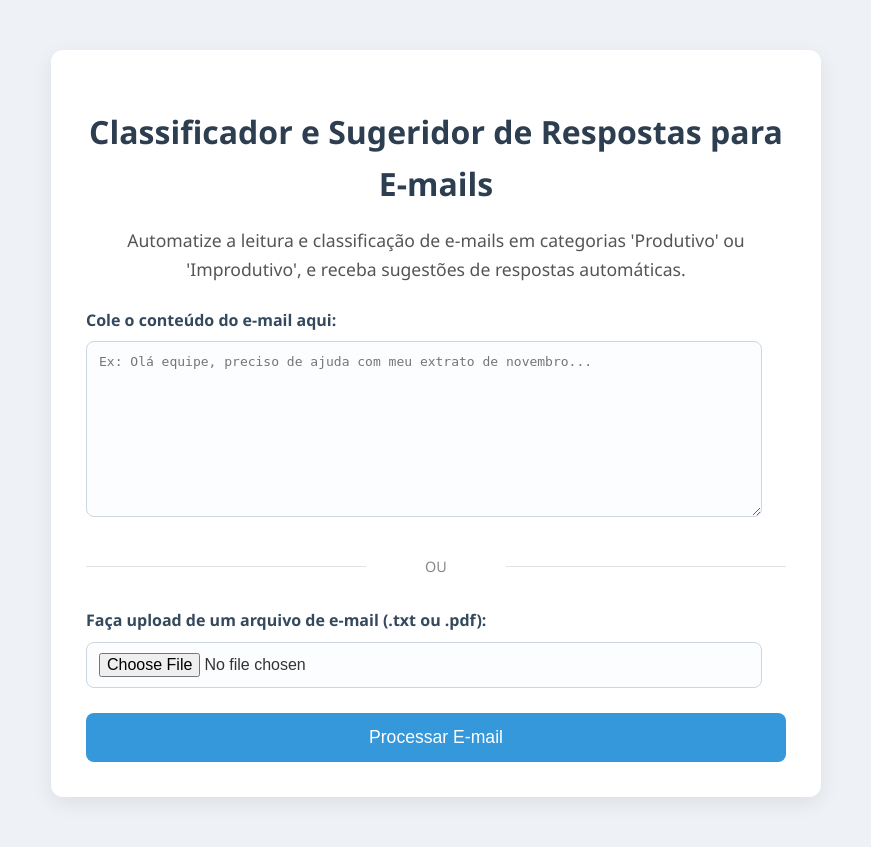
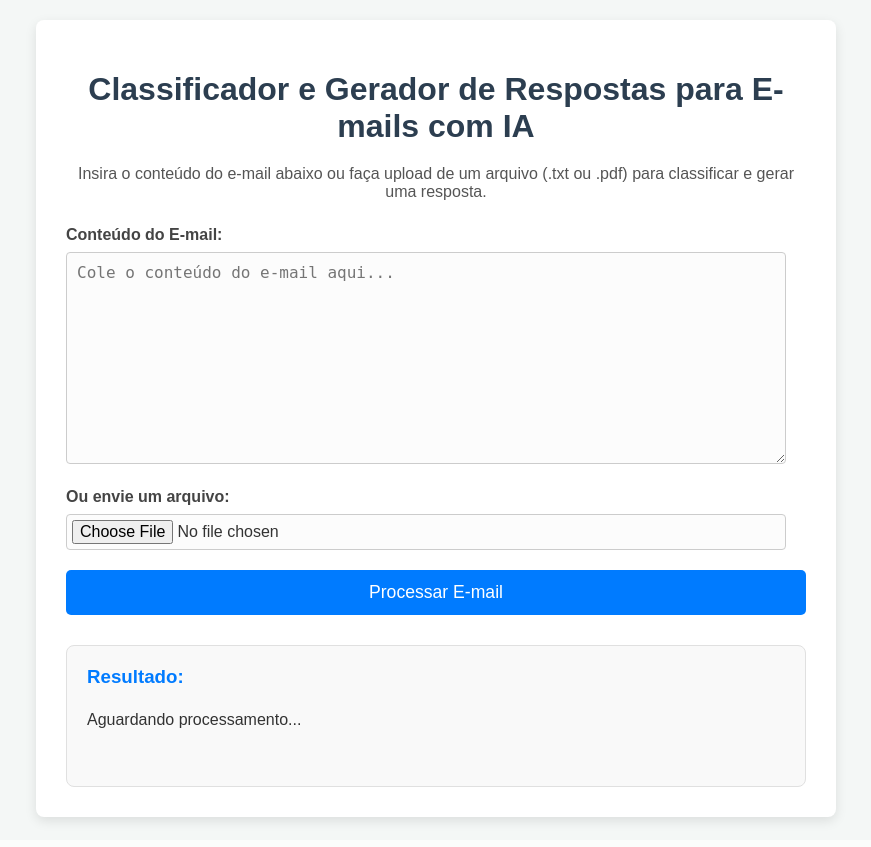
Before and after one commit to Hiena03/projeto-autou-email-classifier-ia, a Flask app: page / in a window 1280 px wide. Shown: the whole page, without its empty margins (204-1075 px from the left). After the commit the page ends 825 px from the top, so only its background shows below. Run offline with Flask 3, Linux system fonts and the light colour scheme.

Commit message:
feat: Correção robusta de frontend para evitar refresh e com debug expandido

```diff
--- a/requirements.txt
+++ b/requirements.txt
@@ -6,7 +6,7 @@ click==8.3.0
 colorama==0.4.6
 distro==1.9.0
 Flask==3.1.2
-gunicorn==23.0.0  # Servidor WSGI para deploy
+gunicorn==23.0.0
 h11==0.16.0
 httpcore==1.0.9
 httpx==0.28.1
--- a/static/css/style.css
+++ b/static/css/style.css
@@ -1,48 +1,39 @@
+/* style.css */
 body {
-    font-family: 'Segoe UI', Tahoma, Geneva, Verdana, sans-serif;
+    font-family: 'Arial', sans-serif;
     margin: 0;
     padding: 20px;
-    background-color: #eef2f7; /* Cor de fundo suave */
+    background-color: #f4f7f6;
     color: #333;
-    line-height: 1.6;
     display: flex;
     justify-content: center;
-    align-items: flex-start; /* Alinha no topo */
-    min-height: 100vh;
+    align-items: flex-start; /* Alinhamento superior para páginas mais longas */
+    min-height: 100vh; /* Ocupa a altura total da viewport */
 }
 
 .container {
-    max-width: 700px;
+    background-color: #ffffff;
+    padding: 30px;
+    border-radius: 8px;
+    box-shadow: 0 4px 12px rgba(0, 0, 0, 0.1);
     width: 100%;
-    margin: 30px auto;
-    background-color: #ffffff;
-    padding: 35px;
-    border-radius: 12px;
-    box-shadow: 0 6px 20px rgba(0, 0, 0, 0.08); /* Sombra mais suave */
-    text-align: center;
+    max-width: 800px; /* Largura máxima para melhor legibilidade */
+    box-sizing: border-box; /* Garante que padding e border sejam incluídos na largura */
 }
 
-h1 {
+h1, h3 {
     color: #2c3e50;
-    margin-bottom: 15px;
-    font-size: 2em;
-}
-
-h2 {
-    color: #34495e;
-    margin-top: 30px;
-    margin-bottom: 15px;
-    font-size: 1.6em;
+    text-align: center;
+    margin-bottom: 20px;
 }
 
 p {
+    text-align: center;
+    margin-bottom: 25px;
     color: #555;
-    margin-bottom: 25px;
-    font-size: 1.1em;
 }
 
 .form-group {
-    text-align: left;
     margin-bottom: 20px;
 }
 
@@ -50,159 +41,68 @@ label {
     display: block;
     margin-bottom: 8px;
     font-weight: bold;
-    color: #34495e;
-    font-size: 1em;
+    color: #444;
 }
 
-textarea, input[type="file"] {
-    width: calc(100% - 24px); /* Ajusta para padding */
-    padding: 12px;
-    border: 1px solid #cdd6e0;
-    border-radius: 8px;
-    box-sizing: border-box; /* Inclui padding na largura */
-    font-size: 1em;
-    resize: vertical; /* Permite redimensionar verticalmente */
-    background-color: #fcfdff;
+textarea,
+input[type="file"] {
+    width: calc(100% - 20px); /* Ajusta a largura para considerar o padding */
+    padding: 10px;
+    border: 1px solid #ccc;
+    border-radius: 4px;
+    box-sizing: border-box;
+    font-size: 1rem;
+    background-color: #fcfcfc;
 }
 
 input[type="file"] {
-    padding-top: 10px;
-    padding-bottom: 10px;
+    padding: 5px; /* Menor padding para input file */
 }
 
 button {
-    display: block;
+    background-color: #007bff;
+    color: white;
+    padding: 12px 20px;
+    border: none;
+    border-radius: 5px;
+    cursor: pointer;
+    font-size: 1.1rem;
     width: 100%;
-    padding: 14px;
-    background-color: #3498db; /* Azul vibrante */
-    color: white;
-    border: none;
-    border-radius: 8px;
-    font-size: 1.1em;
-    cursor: pointer;
-    transition: background-color 0.3s ease, transform 0.2s ease;
-    margin-top: 25px;
+    transition: background-color 0.3s ease;
+    box-sizing: border-box;
 }
 
-button:hover:not(:disabled) { /* Não aplica hover se desabilitado */
-    background-color: #2980b9; /* Azul mais escuro no hover */
-    transform: translateY(-2px);
+button:hover {
+    background-color: #0056b3;
 }
 
-button:disabled {
-    background-color: #cccccc; /* Cinza para botão desabilitado */
-    cursor: not-allowed;
-    transform: none; /* Remove efeito de transform */
+.result-box {
+    margin-top: 30px;
+    padding: 20px;
+    border: 1px solid #e0e0e0;
+    border-radius: 8px;
+    background-color: #f9f9f9;
+    min-height: 100px;
 }
 
-.or-separator {
-    position: relative;
-    text-align: center;
-    margin: 30px 0;
-    color: #888;
-    font-size: 0.9em;
+.result-box h3 {
+    margin-top: 0;
+    text-align: left;
+    color: #007bff;
 }
 
-.or-separator::before,
-.or-separator::after {
-    content: '';
-    position: absolute;
-    top: 50%;
-    width: 40%;
-    height: 1px;
-    background-color: #e0e0e0;
+.result-box p {
+    text-align: left;
+    margin-bottom: 10px;
+    line-height: 1.5;
+    color: #333;
 }
 
-.or-separator::before {
-    left: 0;
-}
-
-.or-separator::after {
-    right: 0;
-}
-
-.results-area {
-    margin-top: 40px;
-    padding-top: 30px;
-    border-top: 1px solid #eef2f7;
-}
-
-#results p {
-    text-align: left;
-    margin-bottom: 15px;
-}
-
-#results strong {
+.result-box strong {
     color: #2c3e50;
 }
 
-#classification_result {
+.result-box p.error {
+    color: red;
     font-weight: bold;
-    color: #007bff; /* Azul para destaque da classificação */
 }
-
-#auto_reply_result {
-    background-color: #f7f9fc;
-    border: 1px solid #eef2f7;
-    margin-bottom: 15px;
-    min-height: 150px;
-}
-
-/* --- Novos estilos para feedback --- */
-.feedback-message {
-    padding: 12px 15px;
-    margin-top: 20px;
-    margin-bottom: 10px; /* Adiciona margem inferior para separar do próximo elemento */
-    border-radius: 8px;
-    font-weight: bold;
-    text-align: center;
-    display: flex; /* Para alinhar spinner e texto */
-    align-items: center;
-    justify-content: center;
-    gap: 10px; /* Espaço entre spinner e texto */
-    box-shadow: 0 2px 5px rgba(0, 0, 0, 0.05);
-}
-
-.feedback-message.loading {
-    background-color: #e0f7fa; /* Light blue */
-    color: #007bff; /* Blue */
-    border: 1px solid #b2ebf2;
-}
-
-.feedback-message.error {
-    background-color: #fde6e9; /* Light red */
-    color: #c0392b; /* Dark red */
-    border: 1px solid #f9bdbf;
-}
-
-.feedback-message.success {
-    background-color: #e6fae6; /* Light green */
-    color: #27ae60; /* Dark green */
-    border: 1px solid #c9f0c9;
-}
-
-/* Estilo para o spinner */
-.spinner {
-    border: 4px solid rgba(0, 0, 0, 0.1);
-    border-top: 4px solid #007bff; /* Cor do spinner */
-    border-radius: 50%;
-    width: 24px; /* Aumentado um pouco */
-    height: 24px; /* Aumentado um pouco */
-    animation: spin 1s linear infinite;
-}
-
-@keyframes spin {
-    0% { transform: rotate(0deg); }
-    100% { transform: rotate(360deg); }
-}
-
-/* Media Queries para responsividade básica */
-@media (max-width: 768px) {
-    .container {
-        margin: 20px 15px;
-        padding: 25px;
-    }
-    h1 { font-size: 1.8em; }
-    h2 { font-size: 1.4em; }
-    p, label, textarea, input, button { font-size: 0.95em; }
-}
--- a/static/js/main.js
+++ b/static/js/main.js
@@ -1,20 +1,34 @@
 // main.js
 document.addEventListener('DOMContentLoaded', () => {
-    console.log("main.js carregado."); // DEBUG: Verifica se o script está sendo executado
+    console.log("main.js: Script carregado e DOMContentLoaded."); // DEBUG 1: Verifica se o script está sendo executado
 
     const form = document.getElementById('email-form');
+    // Verifica se o formulário foi encontrado no DOM
+    if (!form) {
+        console.error("main.js: ERRO - Formulário com ID 'email-form' NÃO encontrado no DOM.");
+        // Se o formulário não for encontrado, o script não pode anexar o event listener e a página vai recarregar.
+        return; // Sai da função para evitar erros posteriores.
+    }
+    console.log("main.js: Formulário com ID 'email-form' encontrado."); // DEBUG 2: Confirma que o formulário foi encontrado
+
     const emailTextArea = document.getElementById('email-text-area');
     const emailFileInput = document.getElementById('email-file-input');
     const classificationOutput = document.getElementById('classification-output');
     const responseOutput = document.getElementById('response-output');
     const resultDisplay = document.getElementById('result-display');
-    const processButton = form ? form.querySelector('button[type="submit"]') : null; // Pega o botão
+    const processButton = form.querySelector('button[type="submit"]'); // Pega o botão dentro do formulário
 
-    console.log("Formulário encontrado:", form); // DEBUG: Verifica se o formulário foi encontrado
+    // Verificações adicionais para garantir que todos os elementos foram encontrados
+    if (!emailTextArea) console.error("main.js: ERRO - Elemento com ID 'email-text-area' NÃO encontrado.");
+    if (!emailFileInput) console.error("main.js: ERRO - Elemento com ID 'email-file-input' NÃO encontrado.");
+    if (!classificationOutput) console.error("main.js: ERRO - Elemento com ID 'classification-output' NÃO encontrado.");
+    if (!responseOutput) console.error("main.js: ERRO - Elemento com ID 'response-output' NÃO encontrado.");
+    if (!resultDisplay) console.error("main.js: ERRO - Elemento com ID 'result-display' NÃO encontrado.");
+    if (!processButton) console.error("main.js: ERRO - Botão de submit NÃO encontrado dentro do formulário.");
 
-    if (form) {
+
     form.addEventListener('submit', async (event) => {
-            console.log("Evento de submit acionado. Prevenindo default..."); // DEBUG: Verifica se o evento foi interceptado
+        console.log("main.js: Evento de submit acionado. Prevenindo default..."); // DEBUG 3: Verifica se o evento foi interceptado
         event.preventDefault(); // ESSENCIAL: Impede o envio padrão do formulário (e a atualização da página)
 
         // Limpa mensagens anteriores e mostra status de processamento
@@ -24,7 +38,7 @@ document.addEventListener('DOMContentLoaded', () => {
         resultDisplay.classList.remove('error'); // Remove classe de erro se existir
 
         if (processButton) {
-                processButton.disabled = true; // Desabilita o botão
+            processButton.disabled = true; // Desabilita o botão para evitar múltiplos envios
             processButton.textContent = 'Processando...'; // Muda o texto do botão
         }
 
@@ -38,7 +52,6 @@ document.addEventListener('DOMContentLoaded', () => {
         }
 
         // Adiciona o arquivo, se um foi selecionado
-            // Verifica também se o arquivo realmente tem um nome, para evitar envios vazios
         if (emailFileInput && emailFileInput.files.length > 0 && emailFileInput.files[0].name) {
             formData.append('email_file', emailFileInput.files[0]);
             hasContent = true;
@@ -52,13 +65,14 @@ document.addEventListener('DOMContentLoaded', () => {
                 processButton.disabled = false;
                 processButton.textContent = 'Processar E-mail';
             }
+            console.log("main.js: Nenhuma entrada fornecida pelo usuário."); // DEBUG: Nenhuma entrada
             return; // Interrompe a função se não há conteúdo
         }
 
         try {
             // *** ATENÇÃO: SUBSTITUA ESTA URL PELA SUA URL DO RENDER.COM ***
             const backendUrl = 'projeto-autou-email-classifier-ia-maykonjnerdl.replit.app';
-                console.log(`Enviando requisição para: ${backendUrl}`); // DEBUG: Mostra para onde a requisição está indo
+            console.log(`main.js: Enviando requisição para: ${backendUrl}`); // DEBUG: Mostra para onde a requisição está indo
 
             const response = await fetch(backendUrl, {
                 method: 'POST',
@@ -70,8 +84,8 @@ document.addEventListener('DOMContentLoaded', () => {
             try {
                 data = await response.json();
             } catch (jsonError) {
+                console.error("main.js: Erro ao parsear JSON da resposta:", jsonError);
                 // Se não conseguir parsear JSON, pode ser um erro HTTP sem corpo JSON
-                    console.error("Erro ao parsear JSON da resposta:", jsonError);
                 data.error = data.error || `Resposta não JSON do servidor (Status: ${response.status})`;
             }
 
@@ -80,12 +94,12 @@ document.addEventListener('DOMContentLoaded', () => {
                 classificationOutput.textContent = `Erro: ${errorMessage}`;
                 classificationOutput.style.color = 'red';
                 responseOutput.textContent = '';
-                    console.error("Erro do backend:", data);
+                console.error("main.js: Erro do backend:", data);
             } else { // Se a resposta foi um sucesso, com classificação e sugestão
                 classificationOutput.textContent = `Classificação: ${data.classificacao}`;
                 classificationOutput.style.color = '#333'; // Resetar cor para sucesso
                 responseOutput.textContent = `Resposta Sugerida: ${data.resposta_sugerida}`;
-                    console.log("Resposta completa da IA:", data);
+                console.log("main.js: Resposta completa da IA:", data);
             }
 
         } catch (error) {
@@ -93,7 +107,7 @@ document.addEventListener('DOMContentLoaded', () => {
             classificationOutput.textContent = `Não foi possível conectar ao servidor. Detalhes: ${error.message}`;
             classificationOutput.style.color = 'red';
             responseOutput.textContent = '';
-                console.error("Erro na conexão ou processamento:", error);
+            console.error("main.js: Erro na conexão ou processamento:", error);
         } finally {
             if (processButton) {
                 processButton.disabled = false; // Reabilita o botão
@@ -101,5 +115,4 @@ document.addEventListener('DOMContentLoaded', () => {
             }
         }
     });
-    }
 });
--- a/templates/index.html
+++ b/templates/index.html
@@ -1,49 +1,46 @@
 <!DOCTYPE html>
-<html lang="pt-br">
+<html lang="pt-BR">
 <head>
     <meta charset="UTF-8">
     <meta name="viewport" content="width=device-width, initial-scale=1.0">
-    <title>PROJETO AUTOU - Classificador de E-mail com IA</title>
+    <title>Classificador e Gerador de Respostas para E-mails com IA</title>
+    <!-- Inclui o CSS principal -->
     <link rel="stylesheet" href="{{ url_for('static', filename='css/style.css') }}">
 </head>
 <body>
     <div class="container">
-        <h1>Classificador e Sugeridor de Respostas para E-mails</h1>
-        <p>Automatize a leitura e classificação de e-mails em categorias 'Produtivo' ou 'Improdutivo', e receba sugestões de respostas automáticas.</p>
+        <h1>Classificador e Gerador de Respostas para E-mails com IA</h1>
+        <p>Insira o conteúdo do e-mail abaixo ou faça upload de um arquivo (.txt ou .pdf) para classificar e gerar uma resposta.</p>
 
-        <form id="emailForm">
+        <!-- O formulário com id 'email-form' e tipo de codificação para upload de arquivos -->
+        <form id="email-form" enctype="multipart/form-data">
             <div class="form-group">
-                <label for="emailTextInput">Cole o conteúdo do e-mail aqui:</label>
-                <textarea id="emailTextInput" name="email_text" rows="10" placeholder="Ex: Olá equipe, preciso de ajuda com meu extrato de novembro..."></textarea>
+                <label for="email-text-area">Conteúdo do E-mail:</label>
+                <!-- Textarea para o conteúdo do e-mail -->
+                <textarea id="email-text-area" name="email_text" rows="10" placeholder="Cole o conteúdo do e-mail aqui..."></textarea>
             </div>
 
-            <p class="or-separator">OU</p>
-
             <div class="form-group">
-                <label for="emailFileInput">Faça upload de um arquivo de e-mail (.txt ou .pdf):</label>
-                <input type="file" id="emailFileInput" name="email_file" accept=".txt, .pdf">
+                <label for="email-file-input">Ou envie um arquivo:</label>
+                <!-- Input para upload de arquivo -->
+                <input type="file" id="email-file-input" name="email_file" accept=".txt,.pdf">
             </div>
 
-            <button type="submit" id="processButton">Processar E-mail</button>
+            <!-- Botão para enviar o formulário -->
+            <button type="submit">Processar E-mail</button>
         </form>
 
-        <!-- Novos elementos para feedback -->
-        <div id="loadingIndicator" class="feedback-message loading" style="display: none;">
-            <div class="spinner"></div>
-            <p>Processando, aguarde...</p>
-        </div>
-        <div id="errorMessage" class="feedback-message error" style="display: none;"></div>
-        <div id="successMessage" class="feedback-message success" style="display: none;"></div>
-
-        <div id="results" class="results-area" style="display: none;">
-            <h2>Resultados da Análise:</h2>
-            <p><strong>Classificação:</strong> <span id="classification_result"></span></p>
-            <p><strong>Resposta Automática Sugerida:</strong></p>
-            <textarea id="auto_reply_result" rows="8" readonly></textarea>
-            <button onclick="copyToClipboard()">Copiar Resposta</button>
+        <!-- Área para exibir os resultados da IA -->
+        <div id="result-display" class="result-box">
+            <h3>Resultado:</h3>
+            <p id="classification-output">Aguardando processamento...</p>
+            <p id="response-output"></p>
         </div>
     </div>
 
-    <script src="{{ url_for('static', filename='js/main.js') }}"></script>
+    <!-- Inclui o JavaScript. 'defer' garante que o HTML é carregado antes do script. -->
+    <!-- Este é o ponto mais crítico. Se este caminho estiver errado ou o script tiver um erro
+         que o impeça de carregar, o preventDefault não funcionará. -->
+    <script src="{{ url_for('static', filename='js/main.js') }}" defer></script>
 </body>
 </html>
```
Lines whose indentation alone changed are shown as unchanged.
